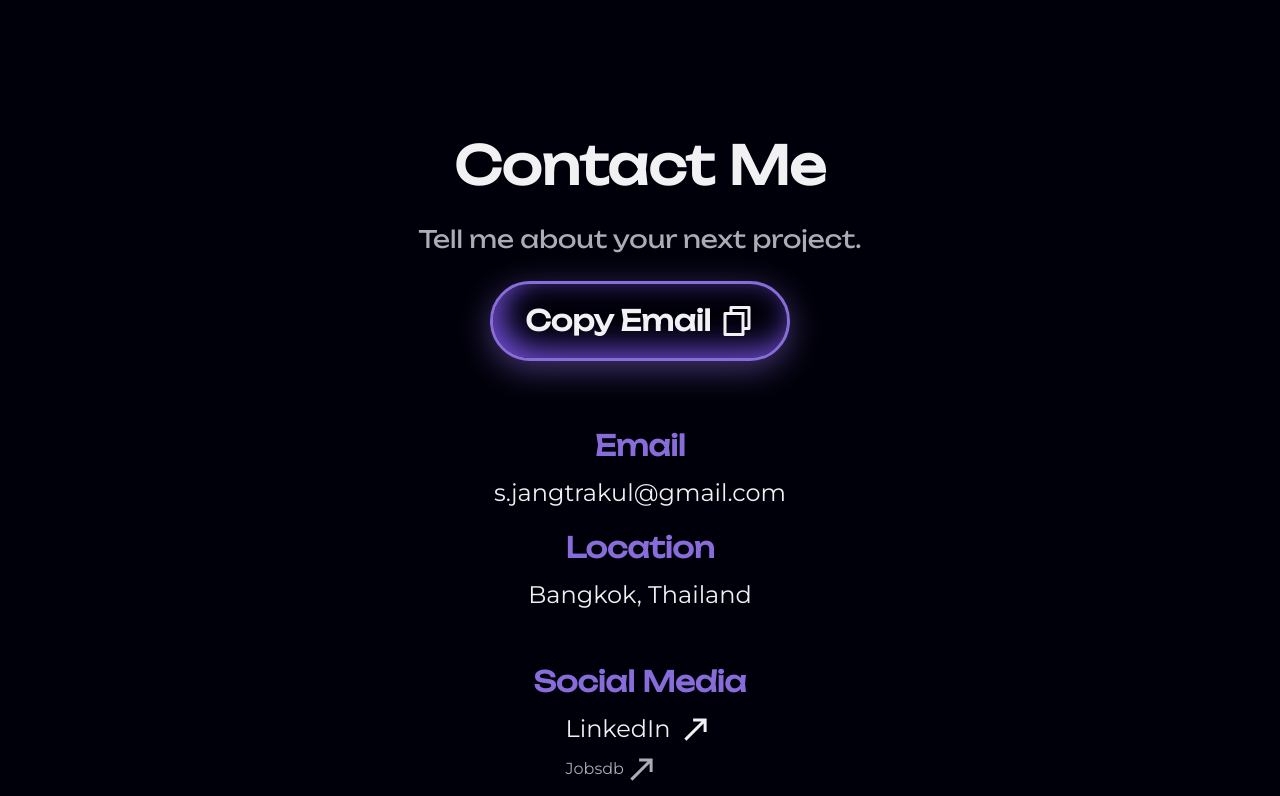
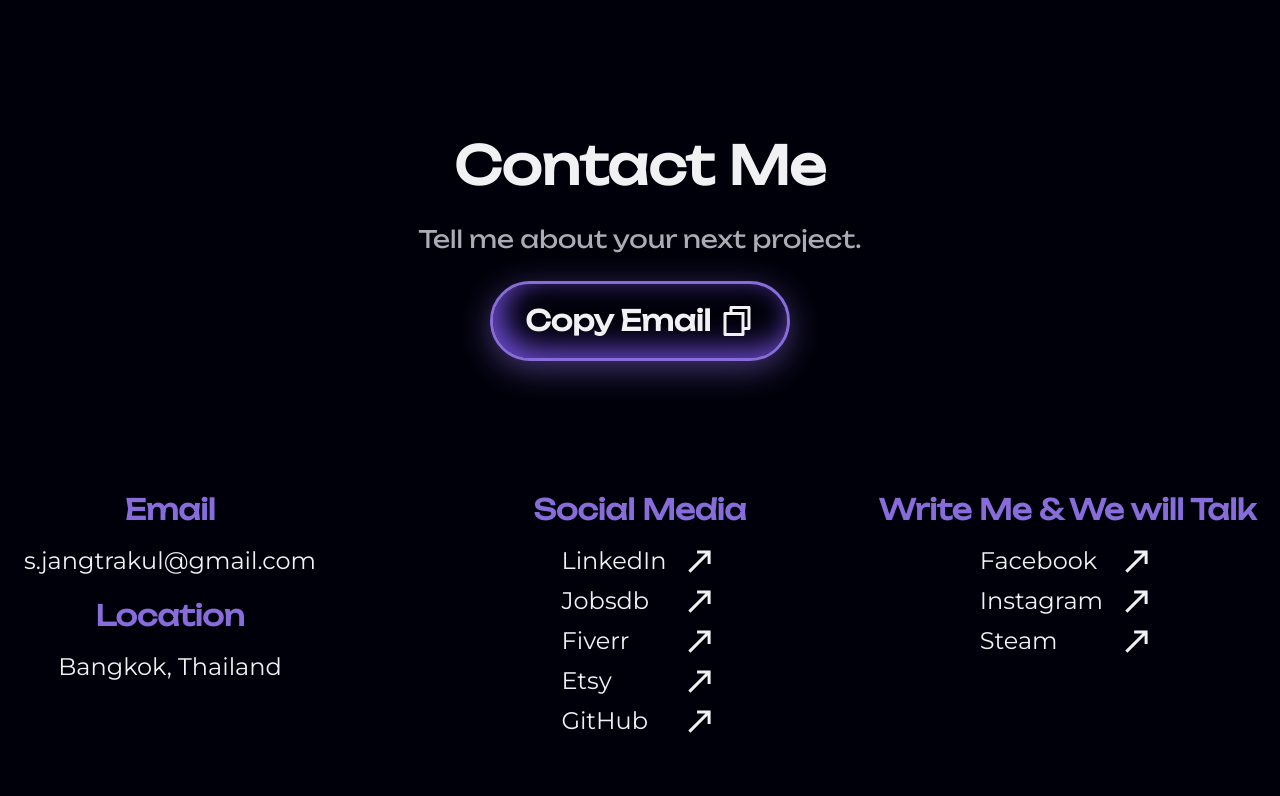
Before and after one commit to Pannnomaly/my-portfolio, a React (Vite) app: page / in a window 1280 px wide. Shown: the part 6280-7076 px from the top of the page. Built offline with nearby package versions, Linux system fonts and the light colour scheme.

Commit message:
feat(contact): implement contact section to project

```diff
--- a/src/components/Contact.jsx
+++ b/src/components/Contact.jsx
@@ -5,7 +5,7 @@ export default function Contact ()
     return (
         <div className="pt-20 xl:min-h-screen lg:pt-36">
             <Container>
-                <div className="grid gap-y-16 pb-8">
+                <div className="grid gap-y-16 pb-8 lg:gap-y-32">
                     <div className="text-center">
                         <h2 className="mb-4 text-[2rem] md:text-[2.5rem] lg:text-[3rem] xl:text-[3.25rem]">Contact Me</h2>
 
@@ -20,65 +20,65 @@ export default function Contact ()
                         </div>
                     </div>
 
-                    <div className="grid gap-y-12">
-                        <div className="gap-y-4">
+                    <div id="contact-card" className="grid gap-y-12">
+                        <div className="gap-y-4 lg:justify-self-start lg:gap-y-6">
                             <div className="mb-4">
-                                <h3 className="text-[1.25rem] md:text-[1.5rem] lg:text-[1.75rem] text-(--first-color) text-center mb-2">Email</h3>
+                                <h3 className="text-[1.25rem] md:text-[1.5rem] lg:text-[1.75rem] text-(--first-color) text-center mb-2 lg:mb-3">Email</h3>
                                 <address className="text-(--title-color) not-italic font-medium text-center text-[1.25rem] md:text-[1.5rem]">s.jangtrakul@gmail.com</address>
                             </div>
 
                             <div>
-                                <h3 className="text-[1.25rem] md:text-[1.5rem] lg:text-[1.75rem] text-(--first-color) text-center mb-2">Location</h3>
+                                <h3 className="text-[1.25rem] md:text-[1.5rem] lg:text-[1.75rem] text-(--first-color) text-center mb-2 lg:mb-3">Location</h3>
                                 <address className="text-(--title-color) not-italic font-medium text-center text-[1.25rem] md:text-[1.5rem]">Bangkok, Thailand</address>
                             </div>
                         </div>
 
                         <div>
-                            <h3 className="text-[1.25rem] md:text-[1.5rem] lg:text-[1.75rem] text-(--first-color) text-center mb-2">Social Media</h3>
+                            <h3 className="text-[1.25rem] md:text-[1.5rem] lg:text-[1.75rem] text-(--first-color) text-center mb-2 lg:mb-3">Social Media</h3>
 
                             <div className="grid grid-cols-[max-content] justify-center gap-y-1">
-                                <a id="contact-link" className="flex items-center text-[1.25rem] md:text-[1.5rem] text-(--title-color) font-medium justify-between gap-x-2" href="https://www.linkedin.com/in/supawith-jangtrakul-8920173a4/" target="_blank">
+                                <a id="contact-link" className="flex items-center text-[1.25rem] md:text-[1.5rem] text-(--title-color) font-medium justify-between gap-x-2 lg:gap-x-4" href="https://www.linkedin.com/in/supawith-jangtrakul-8920173a4/" target="_blank">
                                     <span>LinkedIn</span>
                                     <svg className="w-6 h-6 md:w-7 md:h-7 lg:w-9 lg:h-9 shrink-0 font-normal" xmlns="http://www.w3.org/2000/svg" viewBox="0 0 24 24" fill="currentColor"><path d="M5.63589 19.7784L4.22169 18.3644L15.657 6.92908L10.0712 6.92908V4.92908L19.0712 4.92908L19.0712 13.9291H17.0712L17.0712 8.34326L5.63589 19.7784Z"></path></svg>
                                 </a>
 
-                                <a className="flex items-center" href="#" target="_blank">
+                                <a id="contact-link" className="flex items-center text-[1.25rem] md:text-[1.5rem] text-(--title-color) font-medium justify-between gap-x-2 lg:gap-x-4" href="#" target="_blank">
                                     <span>Jobsdb</span>
                                     <svg className="w-6 h-6 md:w-7 md:h-7 lg:w-9 lg:h-9 shrink-0 font-normal" xmlns="http://www.w3.org/2000/svg" viewBox="0 0 24 24" fill="currentColor"><path d="M5.63589 19.7784L4.22169 18.3644L15.657 6.92908L10.0712 6.92908V4.92908L19.0712 4.92908L19.0712 13.9291H17.0712L17.0712 8.34326L5.63589 19.7784Z"></path></svg>
                                 </a>
 
-                                <a className="flex items-center" href="https://www.fiverr.com/pannnomaly/" target="_blank">
+                                <a id="contact-link" className="flex items-center text-[1.25rem] md:text-[1.5rem] text-(--title-color) font-medium justify-between gap-x-2 lg:gap-x-4" href="https://www.fiverr.com/pannnomaly/" target="_blank">
                                     <span>Fiverr</span>
                                     <svg className="w-6 h-6 md:w-7 md:h-7 lg:w-9 lg:h-9 shrink-0 font-normal" xmlns="http://www.w3.org/2000/svg" viewBox="0 0 24 24" fill="currentColor"><path d="M5.63589 19.7784L4.22169 18.3644L15.657 6.92908L10.0712 6.92908V4.92908L19.0712 4.92908L19.0712 13.9291H17.0712L17.0712 8.34326L5.63589 19.7784Z"></path></svg>
                                 </a>
 
-                                <a className="flex items-center" href="#" target="_blank">
+                                <a id="contact-link" className="flex items-center text-[1.25rem] md:text-[1.5rem] text-(--title-color) font-medium justify-between gap-x-2 lg:gap-x-4" href="#" target="_blank">
                                     <span>Etsy</span>
                                     <svg className="w-6 h-6 md:w-7 md:h-7 lg:w-9 lg:h-9 shrink-0 font-normal" xmlns="http://www.w3.org/2000/svg" viewBox="0 0 24 24" fill="currentColor"><path d="M5.63589 19.7784L4.22169 18.3644L15.657 6.92908L10.0712 6.92908V4.92908L19.0712 4.92908L19.0712 13.9291H17.0712L17.0712 8.34326L5.63589 19.7784Z"></path></svg>
                                 </a>
 
-                                <a className="flex items-center" href="https://github.com/Pannnomaly" target="_blank">
+                                <a id="contact-link" className="flex items-center text-[1.25rem] md:text-[1.5rem] text-(--title-color) font-medium justify-between gap-x-2 lg:gap-x-4" href="https://github.com/Pannnomaly" target="_blank">
                                     <span>GitHub</span>
                                     <svg className="w-6 h-6 md:w-7 md:h-7 lg:w-9 lg:h-9 shrink-0 font-normal" xmlns="http://www.w3.org/2000/svg" viewBox="0 0 24 24" fill="currentColor"><path d="M5.63589 19.7784L4.22169 18.3644L15.657 6.92908L10.0712 6.92908V4.92908L19.0712 4.92908L19.0712 13.9291H17.0712L17.0712 8.34326L5.63589 19.7784Z"></path></svg>
                                 </a>
                             </div>
                         </div>
 
-                        <div>
-                            <h3 className="text-[1.25rem] md:text-[1.5rem] lg:text-[1.75rem] text-(--first-color) text-center mb-2">Write Me & We will Talk</h3>
+                        <div className="lg:justify-self-end">
+                            <h3 className="text-[1.25rem] md:text-[1.5rem] lg:text-[1.75rem] text-(--first-color) text-center mb-2 lg:mb-3">Write Me & We will Talk</h3>
 
                             <div className="grid grid-cols-[max-content] justify-center gap-y-1">
-                                <a className="flex items-center" href="https://www.facebook.com/pann.supawith.jangtrakul" target="_blank">
+                                <a id="contact-link" className="flex items-center text-[1.25rem] md:text-[1.5rem] text-(--title-color) font-medium justify-between gap-x-2 lg:gap-x-4" href="https://www.facebook.com/pann.supawith.jangtrakul" target="_blank">
                                     <span>Facebook</span>
                                     <svg className="w-6 h-6 md:w-7 md:h-7 lg:w-9 lg:h-9 shrink-0 font-normal" xmlns="http://www.w3.org/2000/svg" viewBox="0 0 24 24" fill="currentColor"><path d="M5.63589 19.7784L4.22169 18.3644L15.657 6.92908L10.0712 6.92908V4.92908L19.0712 4.92908L19.0712 13.9291H17.0712L17.0712 8.34326L5.63589 19.7784Z"></path></svg>
                                 </a>
 
-                                <a className="flex items-center" href="#" target="_blank">
+                                <a id="contact-link" className="flex items-center text-[1.25rem] md:text-[1.5rem] text-(--title-color) font-medium justify-between gap-x-2 lg:gap-x-4" href="#" target="_blank">
                                     <span>Instagram</span>
                                     <svg className="w-6 h-6 md:w-7 md:h-7 lg:w-9 lg:h-9 shrink-0 font-normal" xmlns="http://www.w3.org/2000/svg" viewBox="0 0 24 24" fill="currentColor"><path d="M5.63589 19.7784L4.22169 18.3644L15.657 6.92908L10.0712 6.92908V4.92908L19.0712 4.92908L19.0712 13.9291H17.0712L17.0712 8.34326L5.63589 19.7784Z"></path></svg>
                                 </a>
 
-                                <a className="flex items-center" href="#" target="_blank">
+                                <a id="contact-link" className="flex items-center text-[1.25rem] md:text-[1.5rem] text-(--title-color) font-medium justify-between gap-x-2 lg:gap-x-4" href="#" target="_blank">
                                     <span>Steam</span>
                                     <svg className="w-6 h-6 md:w-7 md:h-7 lg:w-9 lg:h-9 shrink-0 font-normal" xmlns="http://www.w3.org/2000/svg" viewBox="0 0 24 24" fill="currentColor"><path d="M5.63589 19.7784L4.22169 18.3644L15.657 6.92908L10.0712 6.92908V4.92908L19.0712 4.92908L19.0712 13.9291H17.0712L17.0712 8.34326L5.63589 19.7784Z"></path></svg>
                                 </a>
--- a/src/index.css
+++ b/src/index.css
@@ -290,6 +290,10 @@
         z-index: 2;
         background: linear-gradient(90deg, hsla(0, 0%, 0%, 0) 0%, hsl(0, 0%, 0%) 100%);
     }
+
+    #contact-card {
+        grid-template-columns: 1fr 1fr 1fr;
+    }
 }
 
 /* desktop */
```
